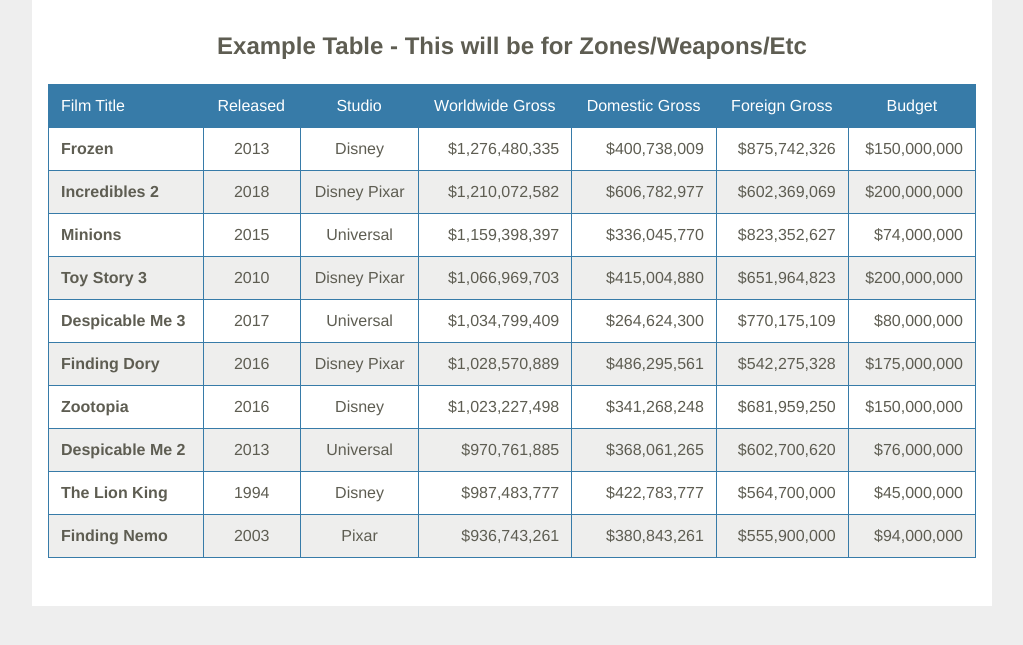
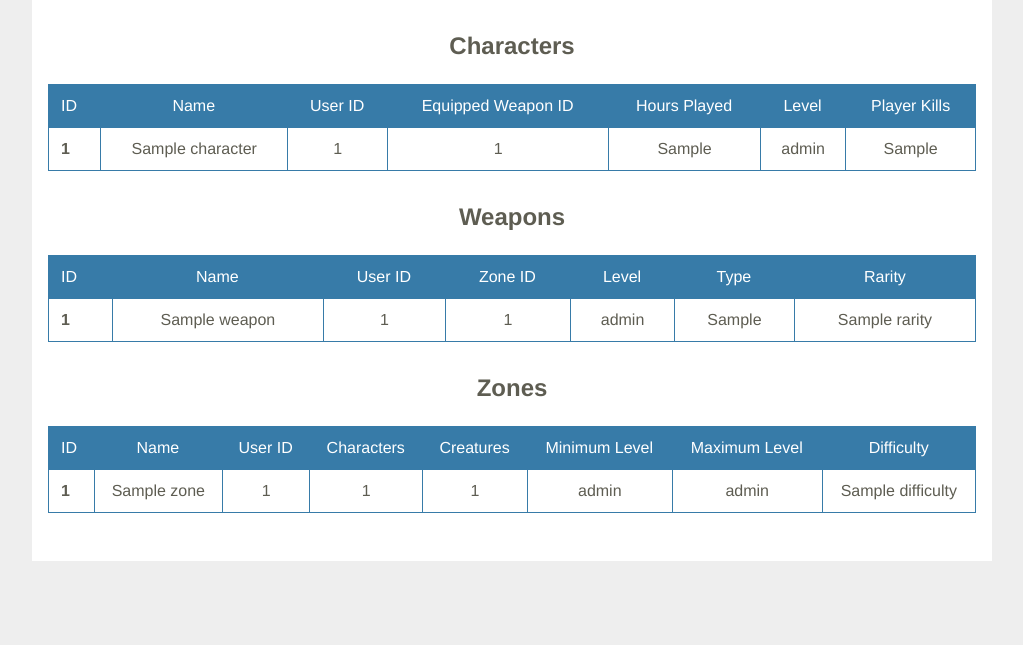
Before and after one commit to HoldenB/grunt-db, a Flask app: template gamr/templates/tables.html in a window 1280 px wide. Shown: the part 99-744 px from the top of the page, without its empty margins (128-1151 px from the left). Run offline with Flask 2, Linux system fonts and the light colour scheme; the template is opened without the code that fills it: most values are stand-ins (such as "Sample title", 1, 10 or a date in 2020).

Commit message:
Added dynamicly sizing tables for characters/zones/weps

```diff
--- a/gamr/templates/tables.html
+++ b/gamr/templates/tables.html
@@ -7,109 +7,90 @@
 {% block content %}
   <div class="container">
       <table class="responsive-table">
-          <caption>Example Table - This will be for Zones/Weapons/Etc</caption>
+          <caption>Characters</caption>
           <thead>
             <tr>
-              <th scope="col">Film Title</th>
-              <th scope="col">Released</th>
-              <th scope="col">Studio</th>
-              <th scope="col">Worldwide Gross</th>
-              <th scope="col">Domestic Gross</th>
-              <th scope="col">Foreign Gross</th>
-              <th scope="col">Budget</th>
+              <th scope="col">ID</th>
+              <th scope="col">Name</th>
+              <th scope="col">User ID</th>
+              <th scope="col">Equipped Weapon ID</th>
+              <th scope="col">Hours Played</th>
+              <th scope="col">Level</th>
+              <th scope="col">Player Kills</th>
             </tr>
           </thead>
           <tbody>
+            {% for character in characters %}
               <tr>
-              <th scope="row">Frozen</th>
-              <td data-title="Released">2013</td>
-              <td data-title="Studio">Disney</td>
-              <td data-title="Worldwide Gross" data-type="currency">$1,276,480,335</td>
-              <td data-title="Domestic Gross" data-type="currency">$400,738,009</td>
-              <td data-title="Foreign Gross" data-type="currency">$875,742,326</td>
-              <td data-title="Budget" data-type="currency">$150,000,000</td>
+                  <th scope="row">{{ character['id'] }}</th>
+                  <td data-title="Name">{{ character['character_name'] }}</td>
+                  <td data-title="User ID">{{ character['user_id'] }}</td>
+                  <td data-title="Equipped Weapon ID">{{ character['e_wep_id'] }}</td>
+                  <td data-title="Hours Played">{{ character['hours_played'] }}</td>
+                  <td data-title="Level">{{ character['character_level'] }}</td>
+                  <td data-title="Player Kill">{{ character['character_kills'] }}</td>
               </tr>
+            {% endfor %}
+          </tbody>
+        </table>
+  </div>
+  <div class="container">
+      <table class="responsive-table">
+          <caption>Weapons</caption>
+          <thead>
             <tr>
-              <th scope="row">Incredibles 2</th>
-              <td data-title="Released">2018</td>
-              <td data-title="Studio">Disney Pixar</td>
-              <td data-title="Worldwide Gross" data-type="currency">$1,210,072,582</td>
-              <td data-title="Domestic Gross" data-type="currency">$606,782,977</td>
-              <td data-title="Foreign Gross" data-type="currency">$602,369,069</td>
-              <td data-title="Budget" data-type="currency">$200,000,000</td>
+              <th scope="col">ID</th>
+              <th scope="col">Name</th>
+              <th scope="col">User ID</th>
+              <th scope="col">Zone ID</th>
+              <th scope="col">Level</th>
+              <th scope="col">Type</th>
+              <th scope="col">Rarity</th>
             </tr>
+          </thead>
+          <tbody>
+            {% for weapon in weapons %}
               <tr>
-              <th scope="row">Minions</th>
-              <td data-title="Released">2015</td>
-              <td data-title="Studio">Universal</td>
-              <td data-title="Worldwide Gross" data-type="currency">$1,159,398,397</td>
-              <td data-title="Domestic Gross" data-type="currency">$336,045,770</td>
-              <td data-title="Foreign Gross" data-type="currency">$823,352,627</td>
-              <td data-title="Budget" data-type="currency">$74,000,000</td>
+                  <th scope="row">{{ weapon['id'] }}</th>
+                  <td data-title="Name">{{ weapon['weapon_name'] }}</td>
+                  <td data-title="User ID">{{ weapon['user_id'] }}</td>
+                  <td data-title="Zone ID">{{ weapon['zone_id'] }}</td>
+                  <td data-title="Level">{{ weapon['weapon_level'] }}</td>
+                  <td data-title="Type">{{ weapon['weapon_type'] }}</td>
+                  <td data-title="Rarity">{{ weapon['rarity'] }}</td>
               </tr>
+            {% endfor %}
+          </tbody>
+        </table>
+  </div>
+  <div class="container">
+      <table class="responsive-table">
+          <caption>Zones</caption>
+          <thead>
             <tr>
-              <th scope="row">Toy Story 3</th>
-              <td data-title="Released">2010</td>
-              <td data-title="Studio">Disney Pixar</td>
-              <td data-title="Worldwide Gross" data-type="currency">$1,066,969,703</td>
-              <td data-title="Domestic Gross" data-type="currency">$415,004,880</td>
-              <td data-title="Foreign Gross" data-type="currency">$651,964,823</td>
-              <td data-title="Budget" data-type="currency">$200,000,000</td>
+              <th scope="col">ID</th>
+              <th scope="col">Name</th>
+              <th scope="col">User ID</th>
+              <th scope="col">Characters</th>
+              <th scope="col">Creatures</th>
+              <th scope="col">Minimum Level</th>
+              <th scope="col">Maximum Level</th>
+              <th scope="col">Difficulty</th>
             </tr>
+          </thead>
+          <tbody>
+            {% for zone in zones %}
               <tr>
-              <th scope="row">Despicable Me 3</th>
-              <td data-title="Released">2017</td>
-              <td data-title="Studio">Universal</td>
-              <td data-title="Worldwide Gross" data-type="currency">$1,034,799,409</td>
-              <td data-title="Domestic Gross" data-type="currency">$264,624,300</td>
-              <td data-title="Foreign Gross" data-type="currency">$770,175,109</td>
-              <td data-title="Budget" data-type="currency">$80,000,000</td>
+                  <th scope="row">{{ zone['id'] }}</th>
+                  <td data-title="Name">{{ zone['zone_name'] }}</td>
+                  <td data-title="User ID">{{ zone['user_id'] }}</td>
+                  <td data-title="Characters">{{ zone['num_characters'] }}</td>
+                  <td data-title="Creatures">{{ zone['num_creatures'] }}</td>
+                  <td data-title="Minimum Level">{{ zone['zone_level_range_min'] }}</td>
+                  <td data-title="Maximum Level">{{ zone['zone_level_range_max'] }}</td>
+                  <td data-title="Difficulty">{{ zone['difficulty'] }}</td>
               </tr>
-            <tr>
-              <th scope="row">Finding Dory</th>
-              <td data-title="Released">2016</td>
-              <td data-title="Studio">Disney Pixar</td>
-              <td data-title="Worldwide Gross" data-type="currency">$1,028,570,889</td>
-              <td data-title="Domestic Gross" data-type="currency">$486,295,561</td>
-              <td data-title="Foreign Gross" data-type="currency">$542,275,328</td>
-              <td data-title="Budget" data-type="currency">$175,000,000</td>
-            </tr>
-            <tr>
-              <th scope="row">Zootopia</th>
-              <td data-title="Released">2016</td>
-              <td data-title="Studio">Disney</td>
-              <td data-title="Worldwide Gross" data-type="currency">$1,023,227,498</td>
-              <td data-title="Domestic Gross" data-type="currency">$341,268,248</td>
-              <td data-title="Foreign Gross" data-type="currency">$681,959,250</td>
-              <td data-title="Budget" data-type="currency">$150,000,000</td>
-            </tr>
-            <tr>
-              <th scope="row">Despicable Me 2</th>
-              <td data-title="Released">2013</td>
-              <td data-title="Studio">Universal</td>
-              <td data-title="Worldwide Gross" data-type="currency">$970,761,885</td>
-              <td data-title="Domestic Gross" data-type="currency">$368,061,265</td>
-              <td data-title="Foreign Gross" data-type="currency">$602,700,620</td>
-              <td data-title="Budget" data-type="currency">$76,000,000</td>
-            </tr>
-            <tr>
-              <th scope="row">The Lion King</th>
-              <td data-title="Released">1994</td>
-              <td data-title="Studio">Disney</td>
-              <td data-title="Worldwide Gross" data-type="currency">$987,483,777</td>
-              <td data-title="Domestic Gross" data-type="currency">$422,783,777</td>
-              <td data-title="Foreign Gross" data-type="currency">$564,700,000</td>
-              <td data-title="Budget" data-type="currency">$45,000,000</td>
-            </tr>
-            <tr>
-              <th scope="row">Finding Nemo</th>
-              <td data-title="Released">2003</td>
-              <td data-title="Studio">Pixar</td>
-              <td data-title="Worldwide Gross" data-type="currency">$936,743,261</td>
-              <td data-title="Domestic Gross" data-type="currency">$380,843,261</td>
-              <td data-title="Foreign Gross" data-type="currency">$555,900,000</td>
-              <td data-title="Budget" data-type="currency">$94,000,000</td>
-            </tr>
+            {% endfor %}
           </tbody>
         </table>
   </div>
```
Also changed, not shown: gamr/tables.py (+16 -1 lines). Lines whose indentation alone changed are shown as unchanged.
